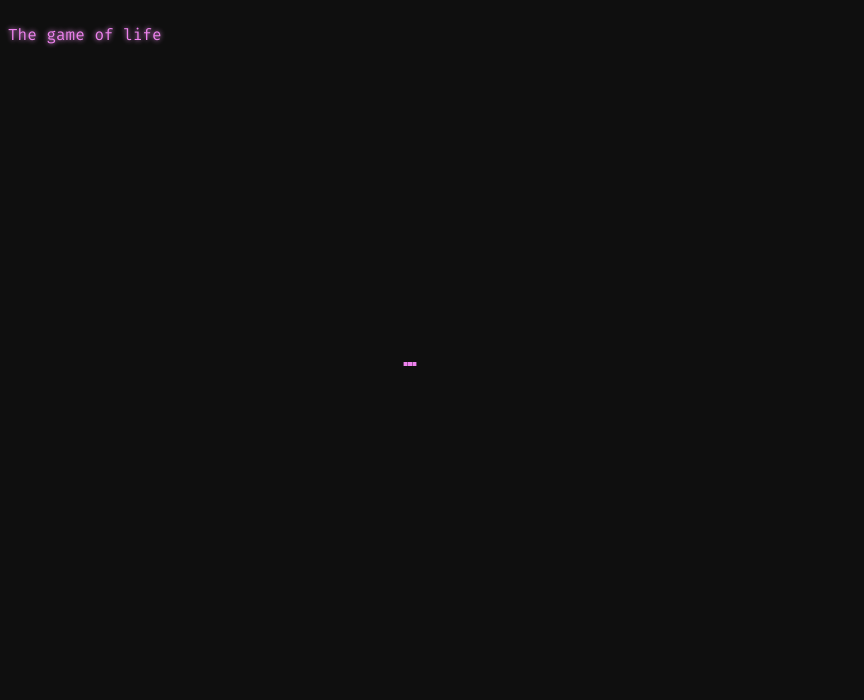
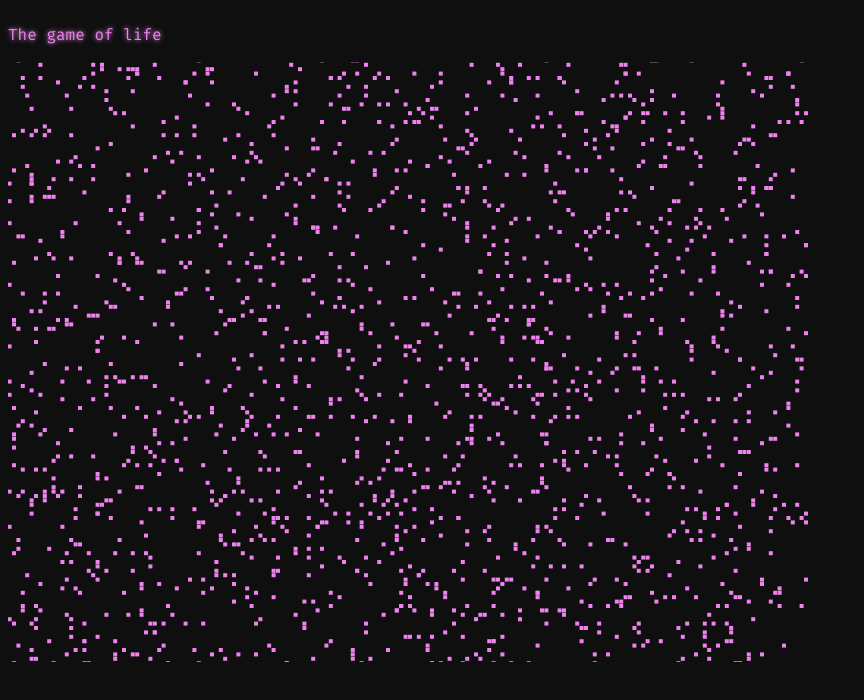
Before and after one commit to aadroher/armandadroher_name, a React app: page / in a window 1280 px wide. Shown: the top 700 px of the page, without its empty margins (0-864 px from the left). Built offline with nearby package versions, Linux system fonts and the light colour scheme.

Commit message:
Adds basic random cell generation.

```diff
--- a/src/game-of-life/game-of-life.tsx
+++ b/src/game-of-life/game-of-life.tsx
@@ -1,4 +1,4 @@
-import React, { useRef, useEffect } from 'react';
+import React, { useRef, useEffect, useState } from 'react';
 import { createCells, createWorld, evolve } from './world';
 
 const initialCoordinates: number[][] = [
@@ -7,21 +7,46 @@ const initialCoordinates: number[][] = [
   [-1, 0],
 ];
 
-const worldDimentions = {
-  width: 800,
-  height: 600,
+type WorldDimensions = {
+  width: number;
+  height: number;
+};
+const worldDimensions: WorldDimensions = {
+  width: 200,
+  height: 150,
 };
 
-type WorldSVG = React.FunctionComponent<{ aliveCells: number[][] }>;
-const WorldSVG: WorldSVG = ({ aliveCells }) => {
-  const { width, height } = worldDimentions;
-  return (
+type GetRandomInt = (range: number) => number;
+const getRandomInt: GetRandomInt = range =>
+  Math.floor(Math.random() * range - range / 2);
+
+type GetRandomCoordinates = (
+  worldDimensions: WorldDimensions,
+  numCells: number
+) => number[][];
+const getRandomCoordinates: GetRandomCoordinates = (
+  { width, height },
+  numCells
+) =>
+  [...Array(numCells).keys()].map(() => [
+    getRandomInt(width),
+    getRandomInt(height),
+  ]);
+
+type WorldSVG = React.FunctionComponent<{
+  aliveCells: number[][];
+  worldDimensions: WorldDimensions;
+}>;
+const WorldSVG: WorldSVG = ({
+  aliveCells,
+  worldDimensions: { width, height },
+}) => (
   <svg
     version="1.1"
     baseProfile="full"
     width="800"
     height="600"
-      viewBox={`-100 -75 200 150`}
+    viewBox={[-width / 2, -height / 2, width, height].join(' ')}
     xmlns="http://www.w3.org/2000/svg"
   >
     {aliveCells.map(([column, row]) => (
@@ -38,15 +63,16 @@ const WorldSVG: WorldSVG = ({ aliveCells }) => {
     ))}
   </svg>
 );
-};
 
 type GameOfLife = React.FunctionComponent<{}>;
 const GameOfLife: GameOfLife = () => {
-  const canvasRef = useRef(null);
+  const [aliveCells, setAliveCells] = useState(
+    getRandomCoordinates(worldDimensions, 2000)
+  );
   return (
     <>
       <p>The game of life</p>
-      <WorldSVG aliveCells={initialCoordinates} />
+      <WorldSVG aliveCells={aliveCells} worldDimensions={worldDimensions} />
     </>
   );
 };
```
Lines whose indentation alone changed are shown as unchanged.
